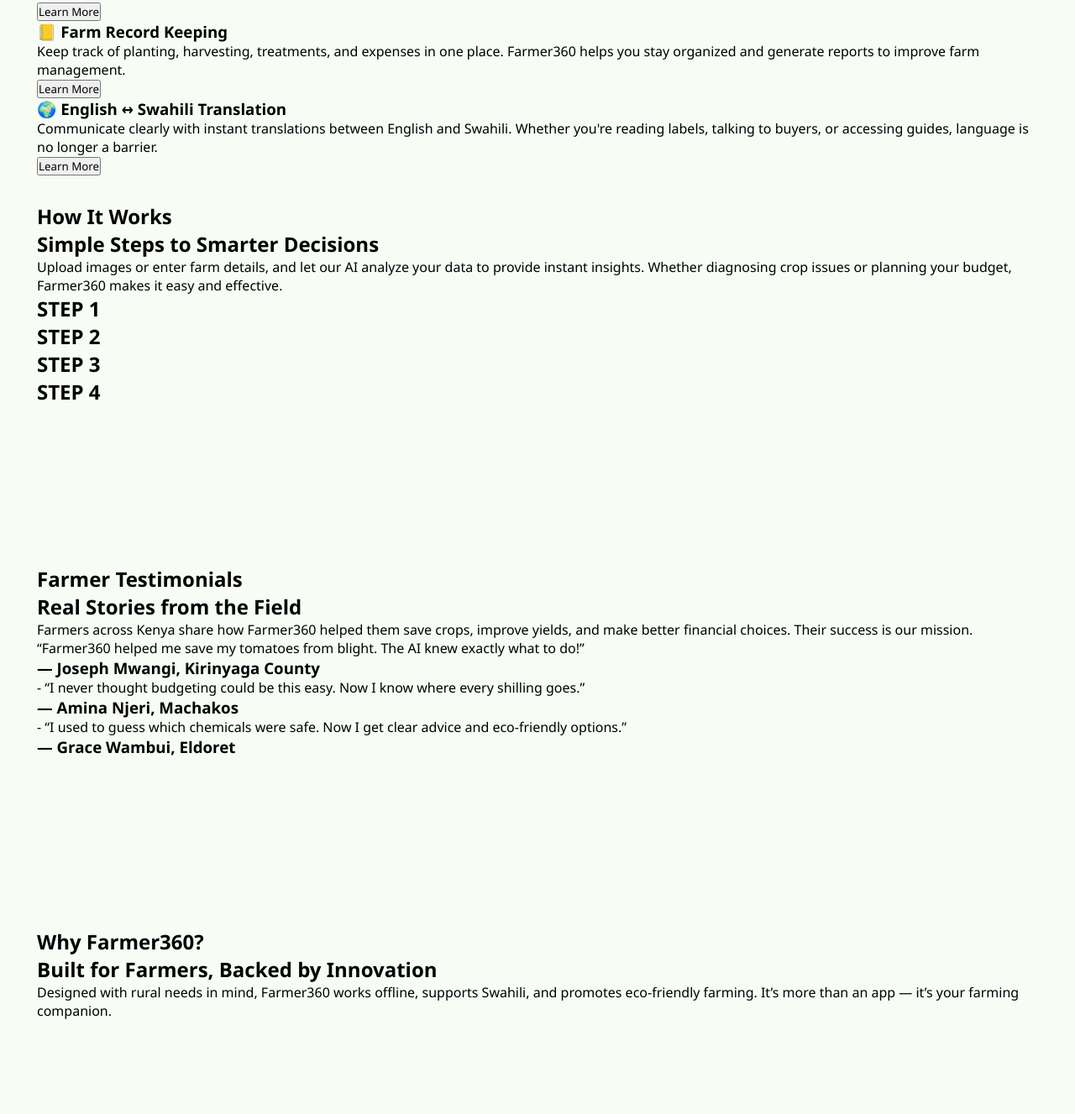
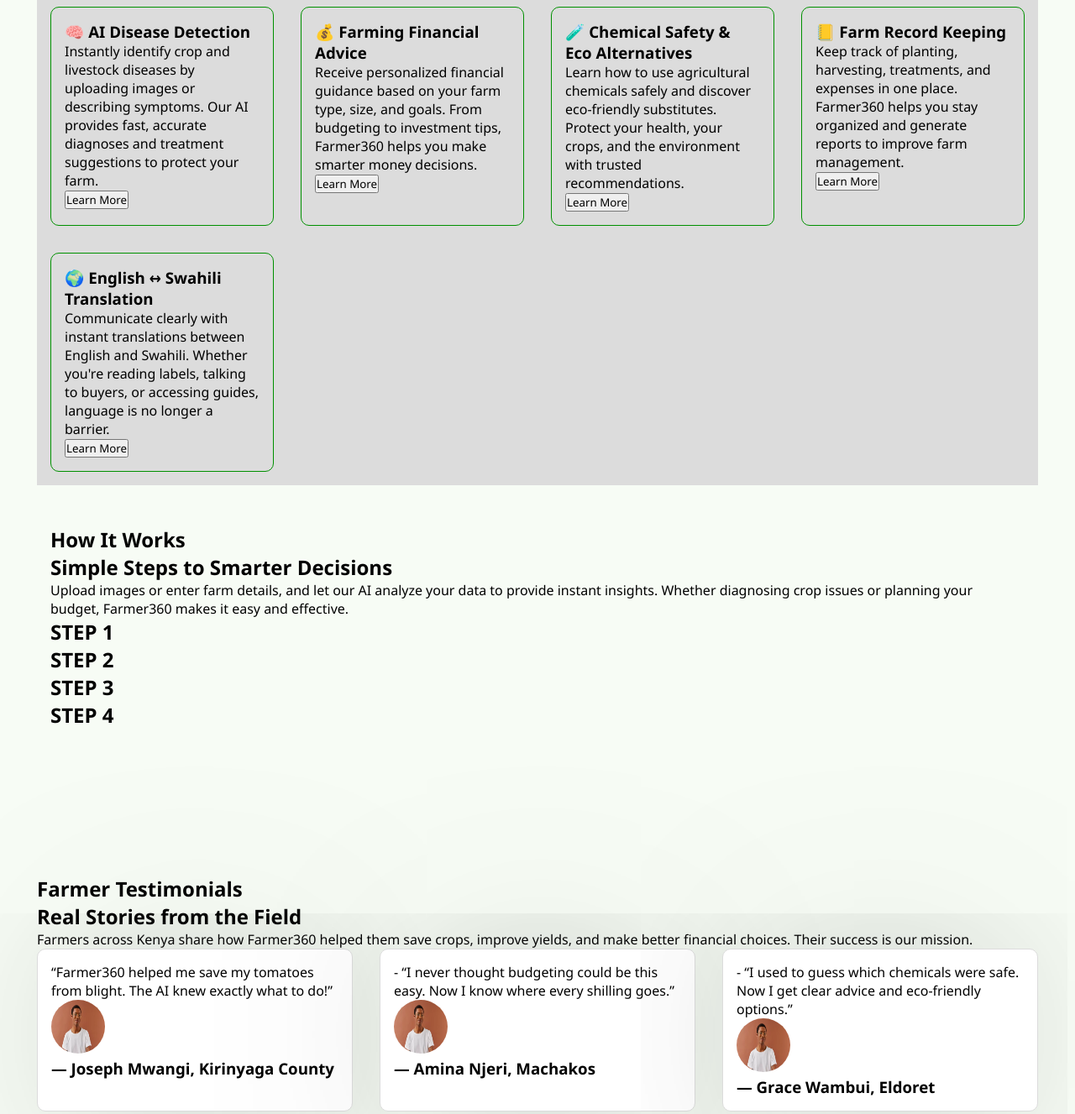
Before and after one commit to arribion-link/farmer-test-frontend, a plain HTML site: page pages/index.html in a window 1280 px wide. Shown: the part 945-2272 px from the top of the page at 84% size. Drawn offline with Linux system fonts and the light colour scheme.

Commit message:
added some styles to visualize the layout and responsiveness

```diff
--- a/pages/index.html
+++ b/pages/index.html
@@ -14,7 +14,7 @@
     <header>
         <h1 class="logo">
             <span>FARMER</span>
-            <br/>
+            <!-- <br/> -->
             <span>360</span>
         </h1>
         <nav>
@@ -172,7 +172,17 @@
                         “Farmer360 helped me save my tomatoes from blight.
                         The AI knew exactly what to do!”
                     </p>
-                    <h3>— Joseph Mwangi, Kirinyaga County</h3>
+                     <div>
+                        <div>
+                           <img
+                                src="../assets/profile-avatar.avif"
+                                alt=""
+                                class="avatar-image"
+                            />
+                        </div>
+                        <!-- <h3>— Amina Njeri, Machakos</h3> -->
+                        <h3>— Joseph Mwangi, Kirinyaga County</h3>
+                    </div>
                 </div>
 
                  <div class="testimony-card">
@@ -180,14 +190,32 @@
                         - “I never thought budgeting could be this easy.
                         Now I know where every shilling goes.”
                     </P>
-                    <h3>— Amina Njeri, Machakos</h3>
+                    <div>
+                        <div>
+                            <img
+                                src="../assets/profile-avatar.avif"
+                                alt=""
+                                class="avatar-image"
+                            />
+                        </div>
+                        <h3>— Amina Njeri, Machakos</h3>
+                    </div>
                 </div>
 
                  <div class="testimony-card">
                     <p>- “I used to guess which chemicals were safe.
                         Now I get clear advice and eco-friendly options.”
                     </p>
-                    <h3>— Grace Wambui, Eldoret</h3>
+                    <div>
+                        <div>
+                            <img
+                                src="../assets/profile-avatar.avif"
+                                alt=""
+                                class="avatar-image"
+                            />
+                        </div>
+                        <h3>— Grace Wambui, Eldoret</h3>
+                    </div>
                 </div>
 
             </div>
--- a/styles/style.css
+++ b/styles/style.css
@@ -21,6 +21,11 @@ section{
     margin: 2em 1em;
 }
 
+img{
+    width: 100%;
+    height: auto;
+}
+
 /* HEADER SECTION */
 
 header{
@@ -31,8 +36,117 @@ header{
     padding: 1em;
 }
 
+.logo{
+    font-size: 1.2em;
+}
+
+header nav ul{
+    display: flex;
+    gap: 2em;
+
+}
+
 
 /* HERO SECTION */
 .hero-section{
-    background-image: linear-gradient(), url(../assets/);
+    background-image:  url(../assets/image-3.jpg);
+    background-position: center;
+    background-repeat: no-repeat;
+    background-size: cover;
+    min-height: 80vh;
+    border-radius: 10px;
+    padding: 1em;
 }
+
+
+/* Feature Highlights section */
+
+.feature-section{
+    background-color: gainsboro;
+    padding: 1em;
+}
+
+.feature-container{
+    margin-top: 4em;
+    display: grid;
+    grid-template-columns: repeat(auto-fit, minmax(250px, 1fr));
+    gap: 2em;
+
+}
+
+.feature-card{
+    padding: 1em;
+    border: 1px solid #009000;
+    border-radius: 10px;
+}
+
+
+/* How It Works section */
+
+.how-it-works-section{
+    padding: 1em;
+}
+
+
+
+/* Farmer Testimonials section */
+
+.testimony-container{
+    display: grid;
+    grid-template-columns: repeat(auto-fill, minmax(300px, 1fr));
+    gap: 2em;
+}
+
+.testimony-card{
+    border: 1px solid gainsboro;
+    background-color: white;
+    border-radius: 10px;
+    box-shadow: 5px 5px 25em -4em rgb(66, 66, 66);
+    padding: 1em;
+    min-height: 10em;
+}
+
+.avatar-image{
+    max-width: 4em;
+    width: 5em;
+    height: 4em;
+    border-radius: 50%;
+}
+
+
+
+/* Why Farmer360? section */
+
+.why-us-section{
+
+}
+
+
+
+/* Join the Farming Revolution section */
+
+.second-cta-section{
+    background-color: #74c476;
+    background-image: url(../assets/image-7.jpg);
+    background-repeat: no-repeat;
+    background-size: cover;
+    background-position: center;
+}
+
+
+
+/* FOOTER SECTION */
+
+footer{
+    background-color: var(--secondary-color);
+    padding: 2em;
+}
+
+
+/* MEDIA QUERIES */
+
+@media(max-width:678px){
+    header nav{
+        display: none;
+    }
+}
```
Also changed, not shown: auth/login.html (+1 -0 lines), auth/register.html (+1 -0 lines), assets/profile-avatar.avif (added), styles/app.css (added).
